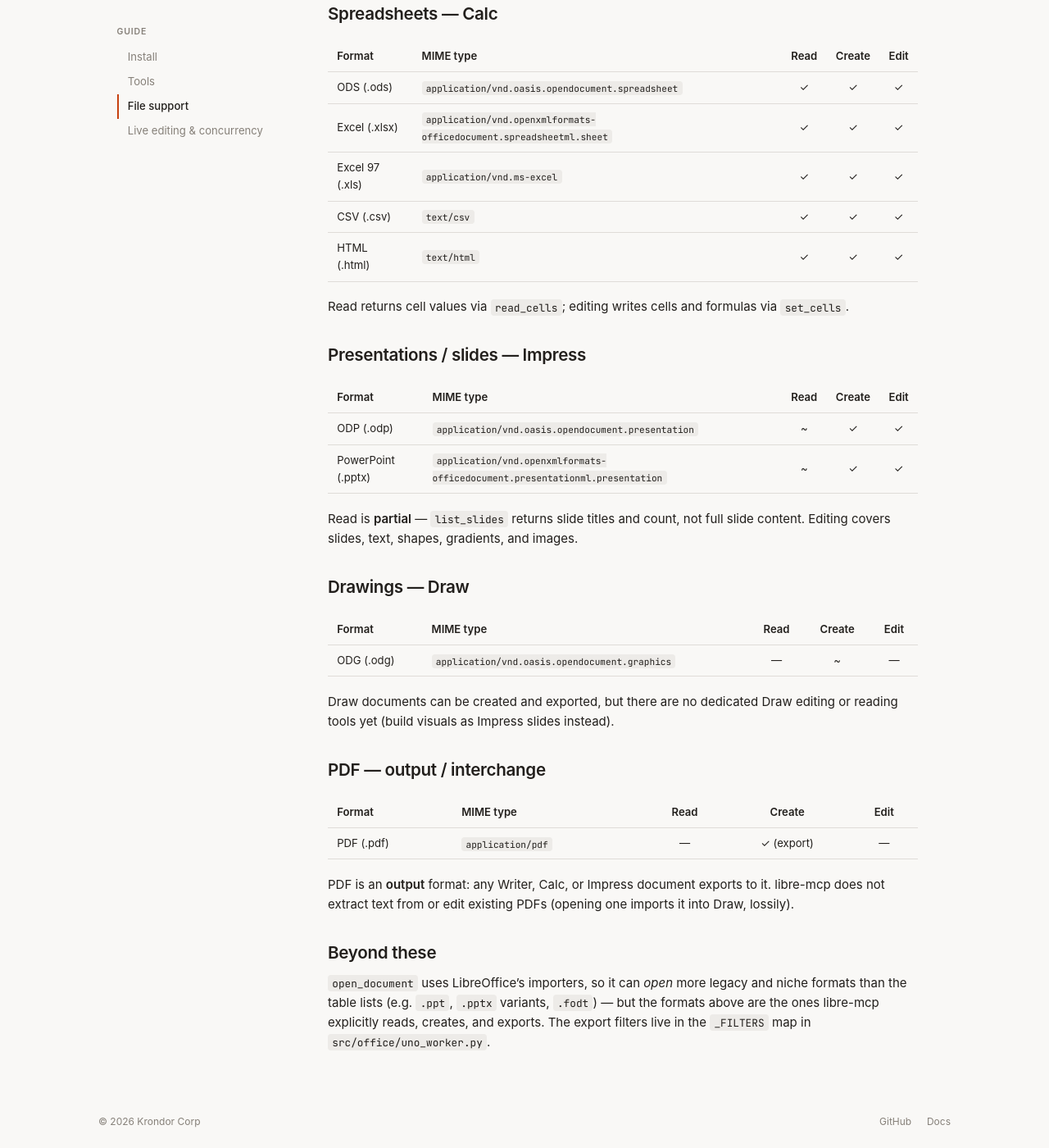
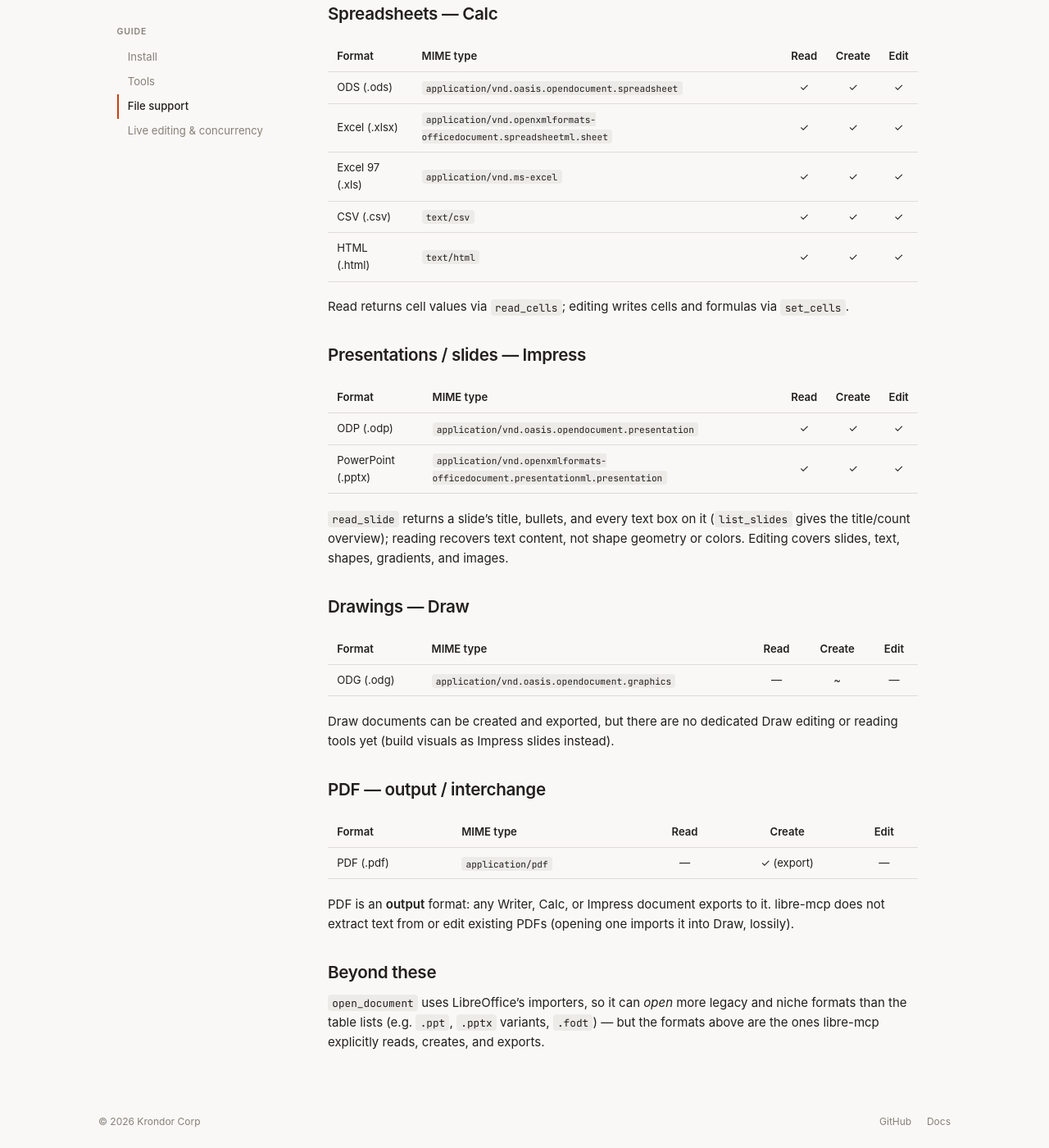
Before and after one commit to krondor-corp/libre-mcp, a Jekyll site: the page built from wiki/_docs/formats.md, in a window 1280 px wide and 1400 px high, scrolled down 914 px. Shown: the whole window at 82% size. Built offline with Jekyll 4.4.1, drawn with Linux system fonts in a browser that asks for light colours; some of the changed text lies outside the part shown.

Commit message:
docs: mark Impress read supported; keep wiki free of source internals
- formats.md: Impress Read ~ → ✓ now that read_slide returns full slide text,
  and drop the internal _FILTERS / source-path reference (the wiki is
  user-facing).
- docs skill: add an "audience" rule (no src paths, .py filenames, or internal
  symbols in the wiki) plus a Verify grep that fails on such leaks.

Co-Authored-By: Claude Opus 4.8 <noreply@anthropic.com>

```diff
--- a/wiki/_docs/formats.md
+++ b/wiki/_docs/formats.md
@@ -49,11 +49,12 @@ Read returns cell values via `read_cells`; editing writes cells and formulas via
 
 | Format | MIME type | Read | Create | Edit |
 |--------|-----------|:----:|:------:|:----:|
-| ODP (.odp) | `application/vnd.oasis.opendocument.presentation` | ~ | ✓ | ✓ |
-| PowerPoint (.pptx) | `application/vnd.openxmlformats-officedocument.presentationml.presentation` | ~ | ✓ | ✓ |
+| ODP (.odp) | `application/vnd.oasis.opendocument.presentation` | ✓ | ✓ | ✓ |
+| PowerPoint (.pptx) | `application/vnd.openxmlformats-officedocument.presentationml.presentation` | ✓ | ✓ | ✓ |
 
-Read is **partial** — `list_slides` returns slide titles and count, not full slide
-content. Editing covers slides, text, shapes, gradients, and images.
+`read_slide` returns a slide's title, bullets, and every text box on it (`list_slides`
+gives the title/count overview); reading recovers text content, not shape geometry
+or colors. Editing covers slides, text, shapes, gradients, and images.
 
 ## Drawings — Draw
 
@@ -79,4 +80,3 @@ into Draw, lossily).
 `open_document` uses LibreOffice's importers, so it can *open* more legacy and
 niche formats than the table lists (e.g. `.ppt`, `.pptx` variants, `.fodt`) — but
 the formats above are the ones libre-mcp explicitly reads, creates, and exports.
-The export filters live in the `_FILTERS` map in `src/office/uno_worker.py`.
```
Also changed, not shown: other parts of wiki/_docs/formats.md (+1 -1 lines), .claude/skills/docs/SKILL.md.
